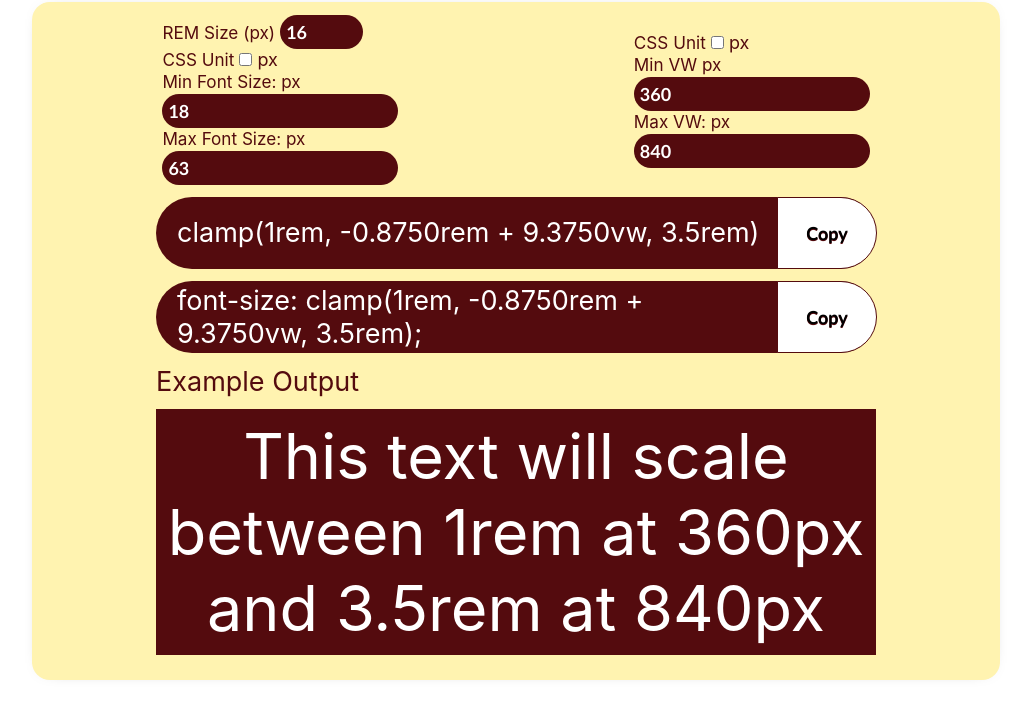
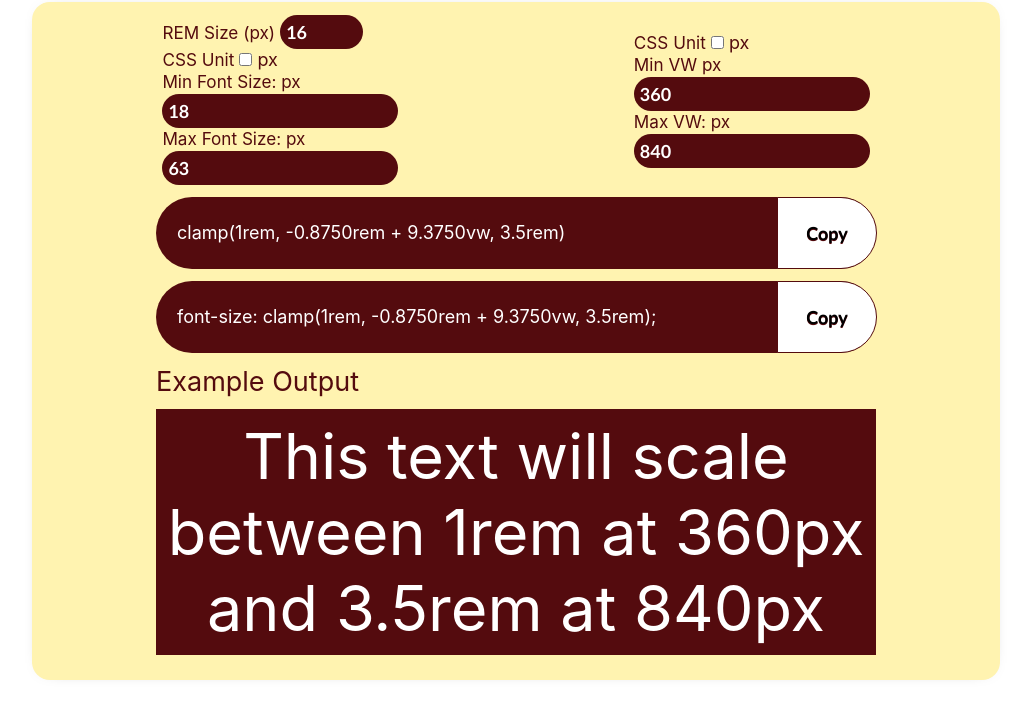
Before and after one commit to elkcityhazard/clamp-tool, a website with bundled scripts: page index.html in a window 1280 px wide. Shown: the part 99-800 px from the top of the page, without its empty margins (124-1155 px from the left). Built offline with nearby package versions, Linux system fonts and the light colour scheme.

Commit message:
update html code style

```diff
--- a/style.css
+++ b/style.css
@@ -127,7 +127,7 @@ section.output {
 }
 
 .output-container code {
-  font-size: clamp(0.75rem, 0.1875rem + 2.8125vw, 1.5rem);
+  font-size: clamp(0.75rem, 0.1875rem + 2.8125vw, 1rem);
   padding: 3px;
   position: relative;
   vertical-align: center;
```
